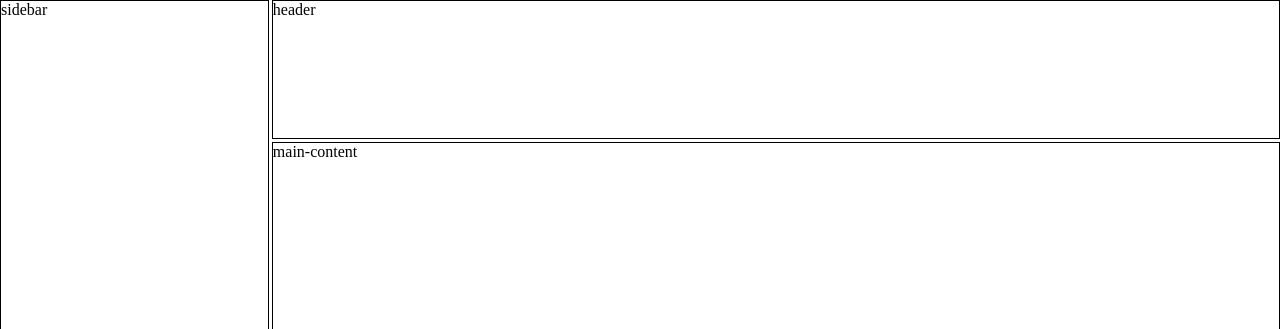
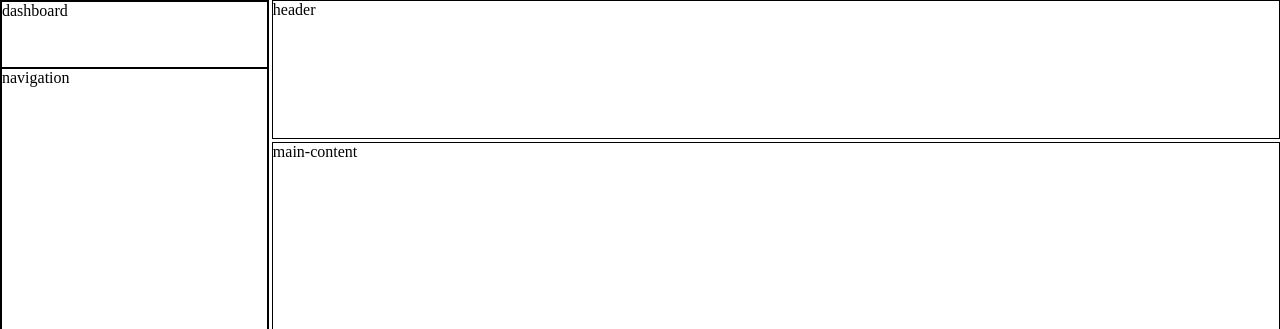
Before and after one commit to finvest2005/admin-dashboard, a plain HTML site: page index.html in a window 1280 px wide. Shown: the top 329 px of the page. Drawn offline with Linux system fonts and the light colour scheme.

Commit message:
Add dashboard, navigation and branding section to sidebar

```diff
--- a/index.html
+++ b/index.html
@@ -7,7 +7,11 @@
     <link rel="stylesheet" href="style.css" />
   </head>
   <body>
-    <div class="sidebar">sidebar</div>
+    <div class="sidebar">
+      <div class="dashboard">dashboard</div>
+      <div class="navigation">navigation</div>
+      <div class="branding">branding</div>
+    </div>
     <div class="header">header</div>
     <div class="main-content">main-content</div>
   </body>
--- a/style.css
+++ b/style.css
@@ -12,12 +12,18 @@ body {
   gap: 3px;
 }
 
+.sidebar *,
 .sidebar,
+.header *,
 .header,
+.main-content *,
 .main-content {
   border: 1px solid black;
 }
+
 .sidebar {
   height: 100vh;
   grid-row: 1 / 3;
+  display: grid;
+  grid-template-rows: 1fr 4fr 7fr;
 }
```
